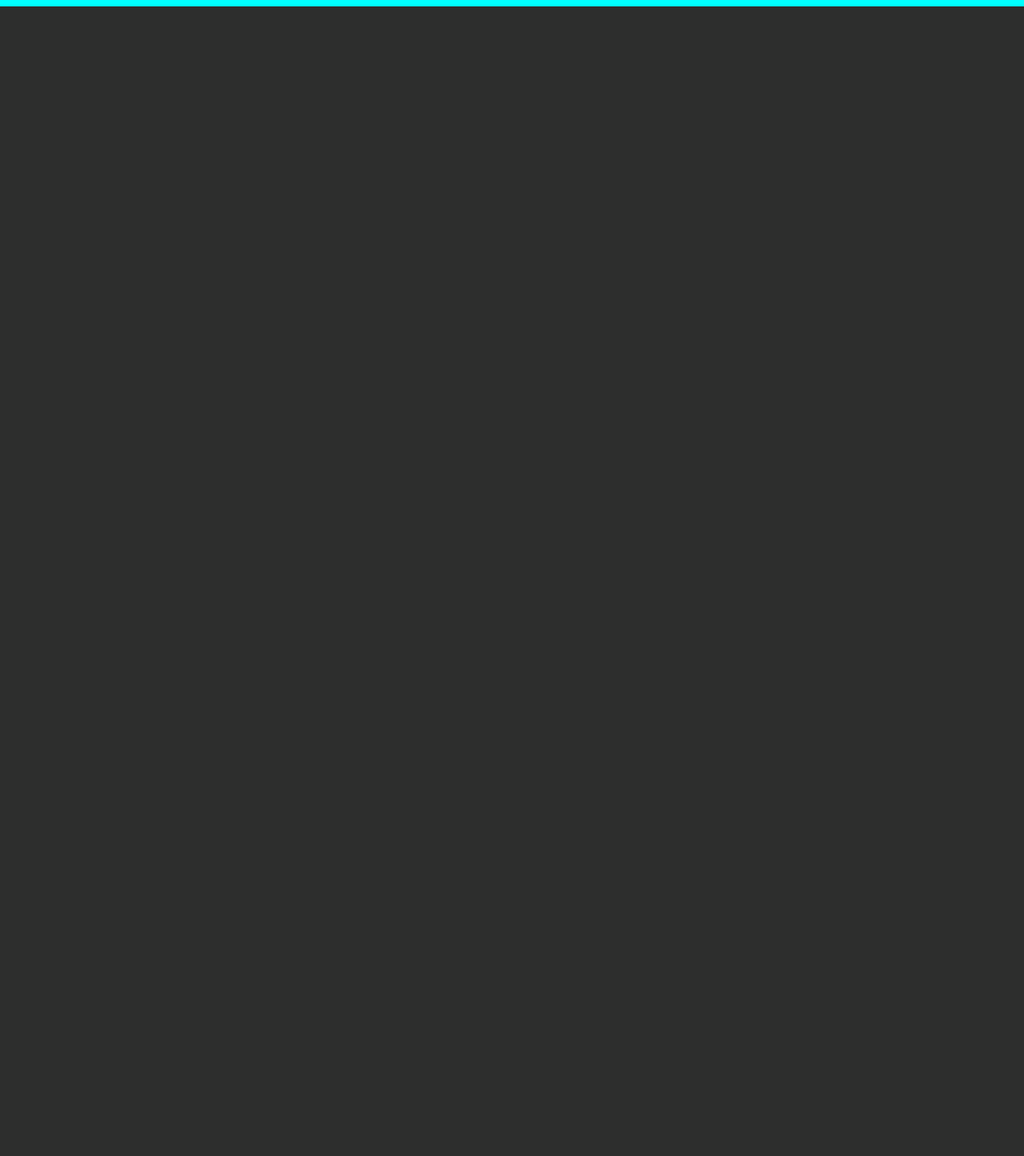
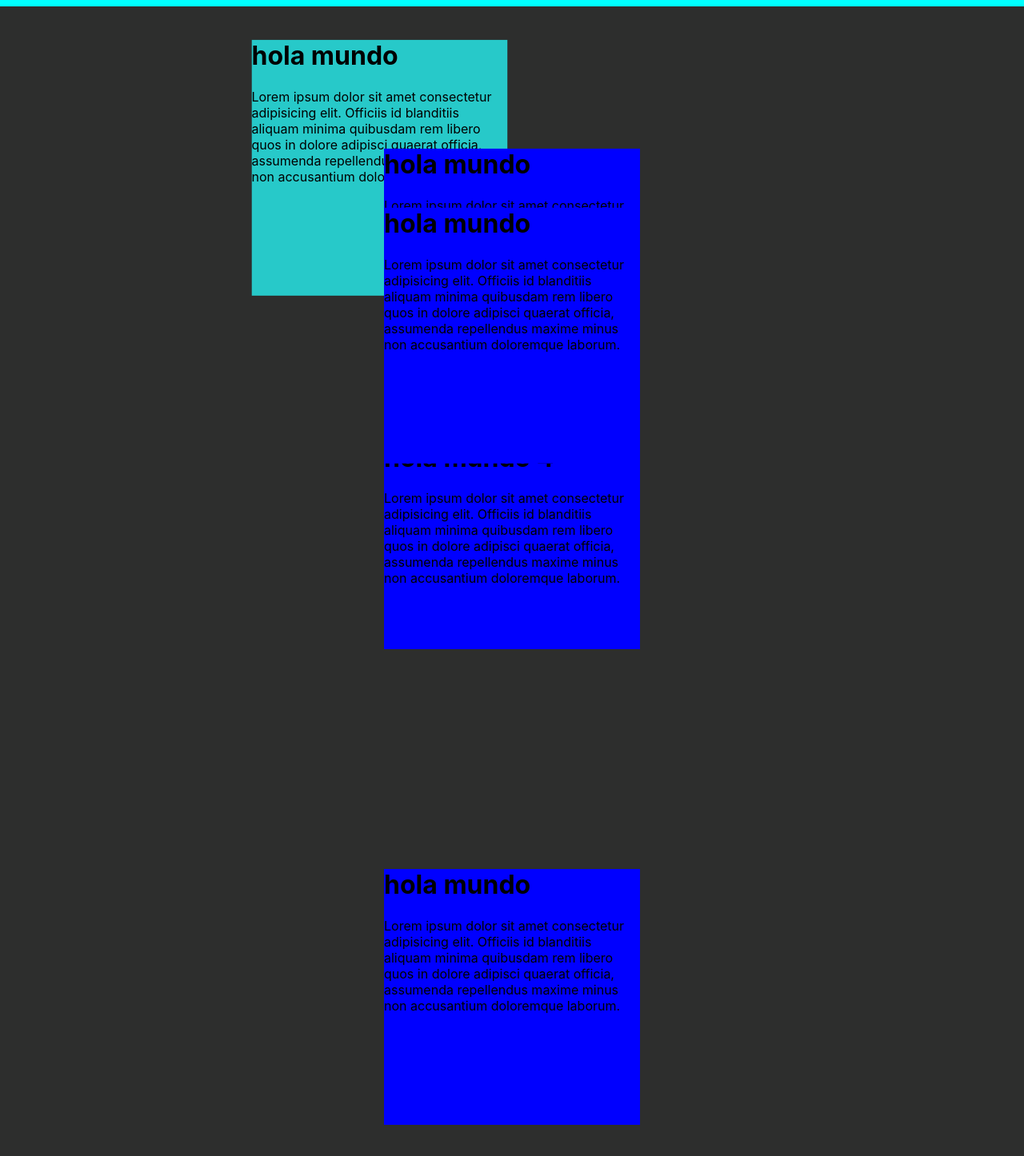
Before and after one commit to TOMMY38167/node-ds, a React (Create React App) app: page / in a window 1280 px wide. Shown: the part 102-1548 px from the top of the page at 80% size. Before the commit the page ends 800 px from the top, so only its background shows below. Built offline with nearby package versions, Linux system fonts and the light colour scheme.

Commit message:
probandoparallax

```diff
--- a/src/App.css
+++ b/src/App.css
@@ -4,3 +4,38 @@ body {
   overflow-x: hidden;
     background-color: rgb(45, 46, 45);
 }
+.contenido {
+  display: flex;
+  flex-direction: column;
+  position: relative;
+  align-items: center;
+}
+
+.capa1 {
+  background-color: rgb(39, 201, 201);
+  height: 20rem;
+  width: 20rem;
+  right: 0;
+
+}
+
+.capa2 {
+  background-color: blue;
+  height: 20rem;
+  width: 20rem;
+}
+.capa3 {
+  background-color: blue;
+  height: 20rem;
+  width: 20rem;
+}
+.capa4 {
+  background-color: blue;
+  height: 20rem;
+  width: 20rem;
+}
+.capa5 {
+  background-color: blue;
+  height: 20rem;
+  width: 20rem;
+}
--- a/src/App.jsx
+++ b/src/App.jsx
@@ -1,15 +1,72 @@
-
-import './App.css';
-import { Nav } from './componentes/navbar/nav';
-import { Footer } from './componentes/footer/footer';
-
+import "./App.css";
+import { Nav } from "./componentes/navbar/nav";
+import { Footer } from "./componentes/footer/footer";
+import { Parallax } from "react-scroll-parallax";
 
 function App() {
   return (
-   <div>
-    <Nav/>
+    <div>
+      <Nav />
+      <div className="contenido">
+        <Parallax speed={-10} translateX={['-400px', '0px']}>
+          <div className="capa1">
+            <h1>hola mundo</h1>
+            <p>
+              Lorem ipsum dolor sit amet consectetur adipisicing elit. Officiis
+              id blanditiis aliquam minima quibusdam rem libero quos in dolore
+              adipisci quaerat officia, assumenda repellendus maxime minus non
+              accusantium doloremque laborum.
+            </p>
+          </div>
+        </Parallax>
+        <Parallax speed={-10} translateY={['0px', '400px']}>
+          <div className="capa2">
+            <h1>hola mundo 3</h1>
+            <h1>hola mundo 4</h1>
 
-   </div>
+            <p>
+              Lorem ipsum dolor sit amet consectetur adipisicing elit. Officiis
+              id blanditiis aliquam minima quibusdam rem libero quos in dolore
+              adipisci quaerat officia, assumenda repellendus maxime minus non
+              accusantium doloremque laborum.
+            </p>
+          </div>
+        </Parallax>
+        <Parallax speed={-800}>
+          <div className="capa3">
+            <h1>hola mundo</h1>
+            <p>
+              Lorem ipsum dolor sit amet consectetur adipisicing elit. Officiis
+              id blanditiis aliquam minima quibusdam rem libero quos in dolore
+              adipisci quaerat officia, assumenda repellendus maxime minus non
+              accusantium doloremque laborum.
+            </p>
+          </div>
+        </Parallax>
+        <Parallax speed={-50}>
+          <div className="capa4">
+            <h1>hola mundo</h1>
+            <p>
+              Lorem ipsum dolor sit amet consectetur adipisicing elit. Officiis
+              id blanditiis aliquam minima quibusdam rem libero quos in dolore
+              adipisci quaerat officia, assumenda repellendus maxime minus non
+              accusantium doloremque laborum.
+            </p>
+          </div>
+        </Parallax>
+        <Parallax speed={-20}>
+          <div className="capa5">
+            <h1>hola mundo</h1>
+            <p>
+              Lorem ipsum dolor sit amet consectetur adipisicing elit. Officiis
+              id blanditiis aliquam minima quibusdam rem libero quos in dolore
+              adipisci quaerat officia, assumenda repellendus maxime minus non
+              accusantium doloremque laborum.
+            </p>
+          </div>
+        </Parallax>
+      </div>
+    </div>
   );
 }
 
--- a/src/index.js
+++ b/src/index.js
@@ -1,13 +1,16 @@
-import React from 'react';
-import ReactDOM from 'react-dom/client';
-import './index.css';
-import App from './App';
-import reportWebVitals from './reportWebVitals';
+import React from "react";
+import ReactDOM from "react-dom/client";
+import "./index.css";
+import App from "./App";
+import reportWebVitals from "./reportWebVitals";
+import { ParallaxProvider } from "react-scroll-parallax";
 
-const root = ReactDOM.createRoot(document.getElementById('root'));
+const root = ReactDOM.createRoot(document.getElementById("root"));
 root.render(
   <React.StrictMode>
-    <App />
+    <ParallaxProvider>
+      <App />
+    </ParallaxProvider>
   </React.StrictMode>
 );
 
```
